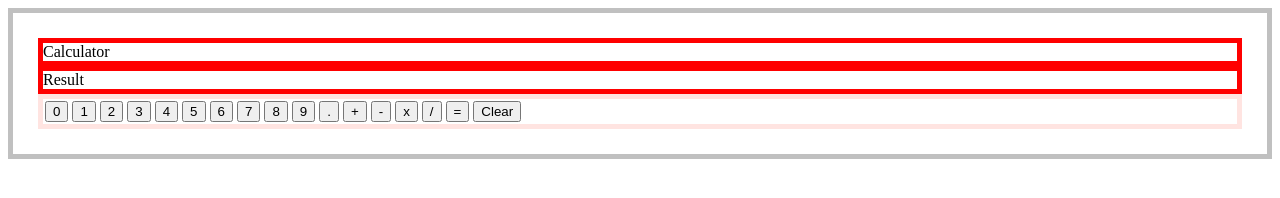
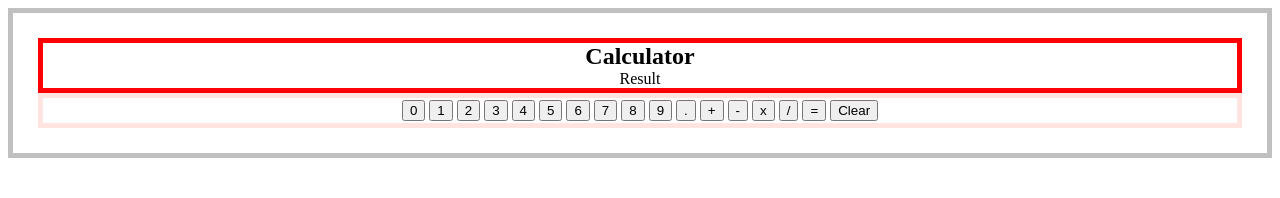
Before and after one commit to rdupont515/odin-calculator, a plain HTML site: page index.html in a window 1280 px wide. Drawn offline with Linux system fonts and the light colour scheme.

Commit message:
Combines the heading items into one div and adds styling to Title.

```diff
--- a/index.html
+++ b/index.html
@@ -8,8 +8,10 @@
 <body>
 
  <div class="container">
-    <div class="heading" class="title">Calculator</div>
-    <div class="heading" class="result">Result</div>
+    <div class="heading">
+      <div class="title">Calculator</div>
+      <div class="result">Result</div>
+    </div>
     <div class="btn">
         <button class="digit">0</button>
         <button class="digit">1</button>
--- a/style.css
+++ b/style.css
@@ -11,14 +11,19 @@
 
 .heading{
     border:5px solid red;
+    text-align: center;
+}
 
-
+.heading > .title{
+    font-size: 1.5em;
+    font-weight: bold;
 }
 .btn{
     border: 5px solid mistyrose;
 
     display: flex;
     flex-wrap: wrap;
+    justify-content: center;
 }
 
 button{
```
